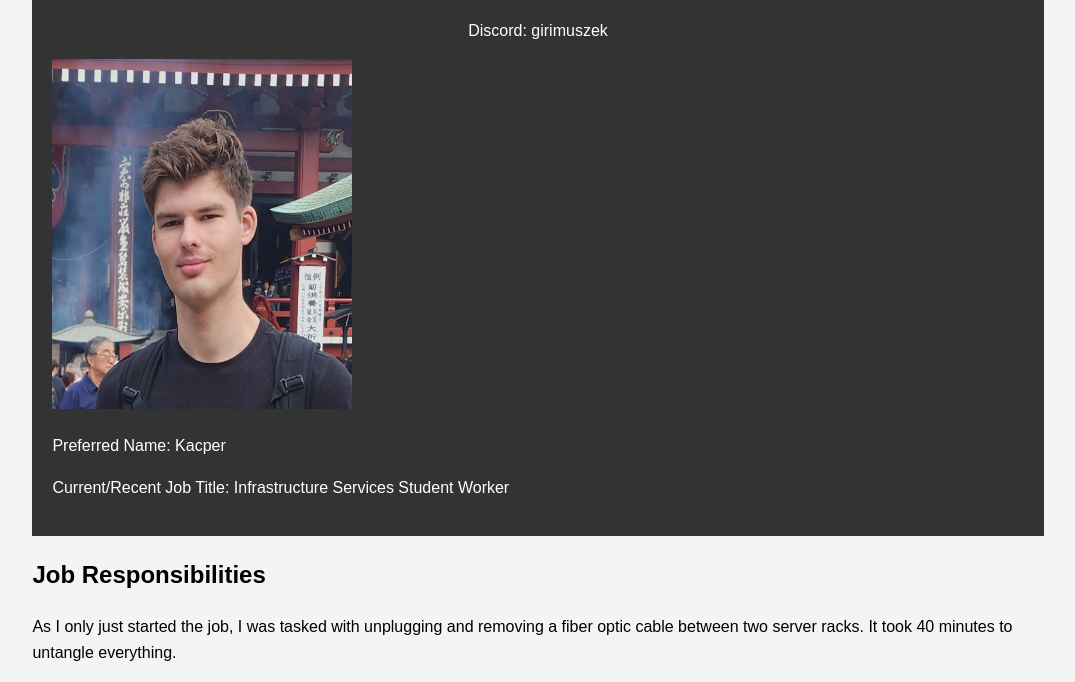
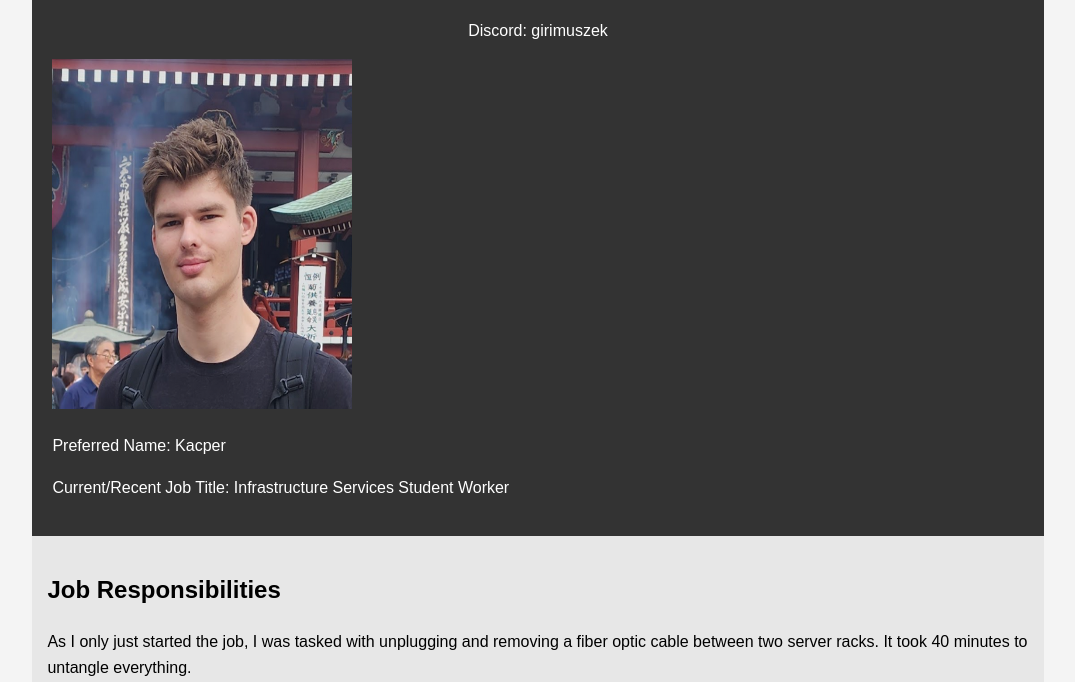
Before and after one commit to girimuszek/me2, a plain HTML site: page index.html in a window 1280 px wide. Shown: the part 103-785 px from the top of the page, without its empty margins (102-1177 px from the left). Drawn offline with Linux system fonts and the light colour scheme.

Commit message:
Update index.html

```diff
--- a/index.html
+++ b/index.html
@@ -21,7 +21,7 @@
         .main-info h1 {
             margin: 0;
         }
-        .hobbies, .career, .course,{
+        .hobbies, .career, .course, fun-fact{
             background: #e7e7e7;
             padding: 15px;
             margin-bottom: 10px;
```
